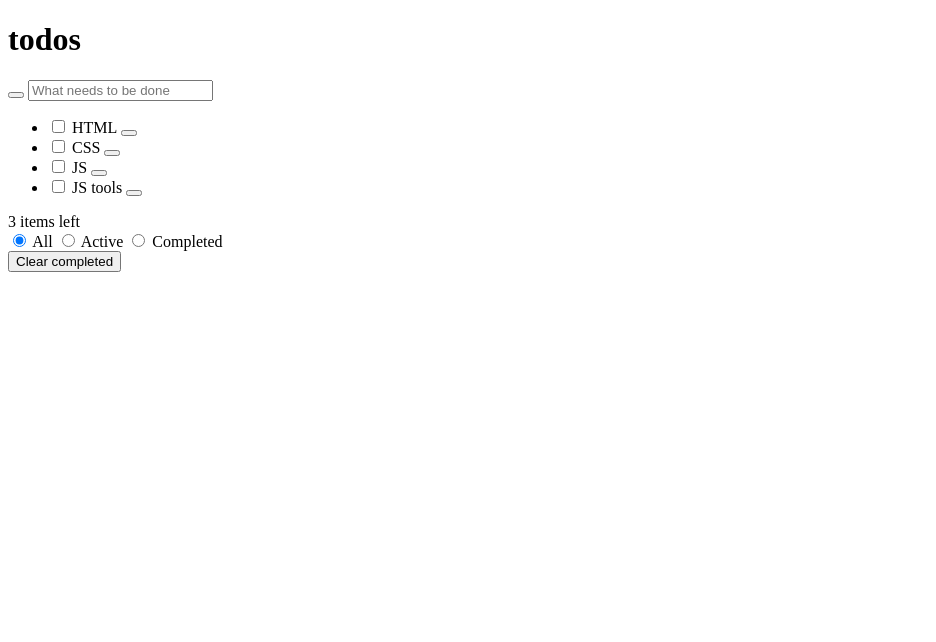
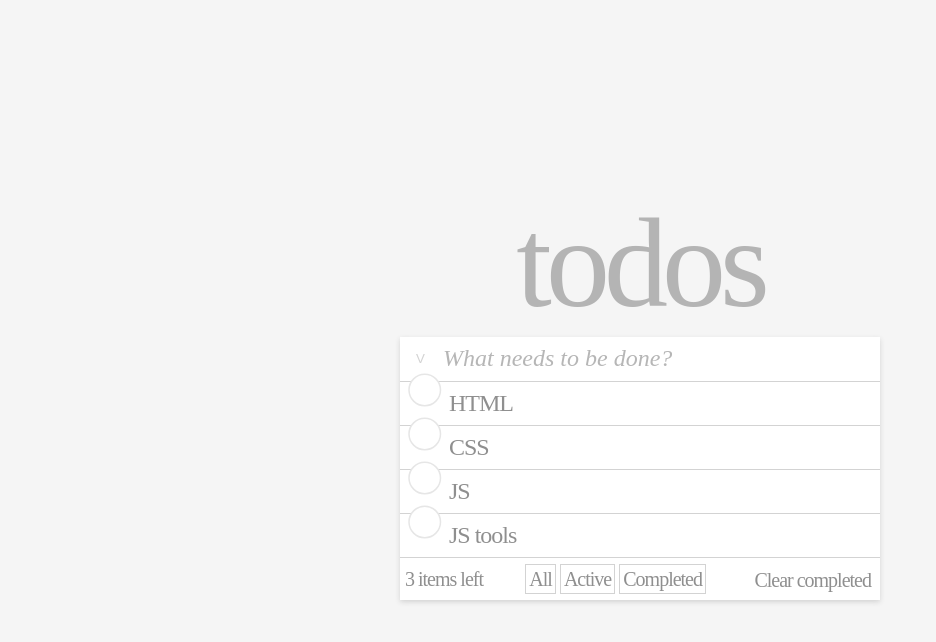
Before and after one commit to ok-technopolis-2020/Sakhibgareev_Ramis, a plain HTML site: page index.html in a window 1280 px wide. Shown: the whole page, without its empty margins (0-936 px from the left). Drawn offline with Linux system fonts and the light colour scheme.

Commit message:
Added style for hw1

```diff
--- a/index.html
+++ b/index.html
@@ -1,7 +1,8 @@
 <!DOCTYPE html>
 <html lang="en">
 <head>
-	<meta charset="UTF-8">
+    <meta charset="UTF-8">
+    <link rel="stylesheet" href="style.css">
 	<title>Test</title>
 </head>
 <body>
@@ -10,35 +11,36 @@
             <h1>todos</h1>
         </header>
 
+        <section class="white_body">
         <section class="new_todo">
             <button type="button" aria-label="Check or uncheck all"></button>
-            <input type="text" placeholder="What needs to be done" aria-label="Add new task">
+            <input type="text" placeholder="What needs to be done?" aria-label="Add new task">
         </section>
 
-        <section class="todos_list"></section>
+        <section class="todos_list">
             <ul>
                <li>
-                    <input type="checkbox" aria-label="Completed task: HTML">
+                    <input class="checkbox" type="checkbox" aria-label="Completed task: HTML">
                     <span>HTML</span>
-                    <button type="button" aria-label="Remove task: HTML"></button>
+                    <button type="button" aria-label="Remove task: HTML">X</button>
                 </li>
 
                 <li>
-                    <input type="checkbox" aria-label="Completed task: CSS">
+                    <input class="checkbox" type="checkbox" aria-label="Completed task: CSS">
                     <span>CSS</span>
-                    <button type="button" aria-label="Remove task: CSS"></button>
+                    <button type="button" aria-label="Remove task: CSS">X</button>
                 </li>
 
                 <li>
-                    <input type="checkbox" aria-label="Completed task: JS">
+                    <input class="checkbox" type="checkbox" aria-label="Completed task: JS">
                     <span>JS</span>
-                    <button type="button" aria-label="Remove task: JS"></button>
+                    <button type="button" aria-label="Remove task: JS">X</button>
                 </li>
 
                 <li>
-                    <input type="checkbox" aria-label="Completed task: JS tools">
+                    <input class="checkbox" type="checkbox" aria-label="Completed task: JS tools">
                     <span>JS tools</span>
-                    <button type="button" aria-label="Remove task: Js tools"></button>
+                    <button type="button" aria-label="Remove task: Js tools">X</button>
                 </li>
             </ul>
         </section>
@@ -47,16 +49,21 @@
             <span>3 items left</span>
 
             <div class="switchs">
+                <div class="buttons">
                 <input id="radioAll" type="radio" name="filter" checked="checked" aria-label="Filter: show all">
-                <label for="radioAll">All</label>
                 <input id="radioAct" type="radio" name="filter" aria-label="Filter: show only active">
-                <label for="radioAct">Active</label>
                 <input id="radioCom" type="radio" name="filter" aria-label="Filter: show only completed">
-                <label for="radioCom">Completed</label>
+                </div>
+                <div class="labels">
+                    <label for="radioAll">All</label>
+                    <label for="radioAct">Active</label>
+                    <label for="radioCom">Completed</label>
+                </div>
             </div>
 
             <button aria-label="Clear completed">Clear completed</button>
         </footer>
+        </section>
     </main>
 </body>
 </html>
--- /dev/null
+++ b/style.css
@@ -0,0 +1,187 @@
+body {
+    background-color: rgb(245, 245, 245);
+}
+
+.container {
+    width: 480px;
+    margin: auto;
+    margin-top: 15%;
+}
+
+/* Header */
+header {
+    width: fit-content;
+    margin: auto;
+    font-size: 64px;
+    color: rgb(180, 180, 180);
+    letter-spacing: -6px;
+}
+
+header h1 {
+    font-weight: 100;
+    font-family: Montserrat;
+    margin: 0;
+}
+
+/* Body of rest widnows */
+.white_body {
+    box-shadow: 0px 2px 5px lightgray;
+    background-color: white;
+}
+
+/* Section with text field and check all button */
+.new_todo {
+    height: 44px;
+    display: flex;
+    color:rgb(180, 180, 180);
+    font-style: italic;
+    font-size: 18px;
+    border: none;
+    width: 100%;
+    text-align: center;
+    border-bottom: solid lightgray 1px;
+}
+
+.new_todo button {
+    width: 44px;
+    background-color: white;
+    border: none;
+}
+
+
+.new_todo button::after {
+    content: "V";
+    color: lightgray;
+}
+
+.new_todo input {
+    font-family: Montserrat;
+    border: none;
+    font-size: 24px;
+}
+
+.new_todo input::placeholder {
+    font-style: italic;
+    color: rgb(182, 182, 182);
+}
+.new_todo input {
+    width: 100%;
+    font-style: normal;
+    color: rgb(97, 97, 97);
+}
+
+/* List of todos */
+
+.todos_list span {
+    font-family: Montserrat;
+    font-size: 24px;
+    letter-spacing: -1px;
+    font-weight: 100;
+    color: rgb(143, 143, 143);
+}
+
+.todos_list ul {
+    list-style-type: none;
+    padding-left: 0%;
+    margin: 0%;
+}
+
+.todos_list li button {
+    float: right;
+    background-color: white;
+    border: none;
+    margin-top: 5px;
+    margin-right: 5px;
+    opacity: 0;
+}
+
+.todos_list li:hover button {
+    opacity: 0.5;
+}
+
+.todos_list li {
+    padding-top: 8px;
+    padding-bottom: 8px;
+    border-bottom: lightgray solid 1px;
+}
+
+.todos_list input {
+    -ms-transform: scale(1.5); /* IE */
+    -moz-transform: scale(1.5); /* FF */
+    -webkit-transform: scale(1.5); /* Safari and Chrome */
+    -o-transform: scale(1.5); /* Opera */
+    transform: scale(1.5);
+    padding: 10px;
+}
+
+.todos_list input {
+    height: 0px;
+    margin-right: 28px;
+    opacity: 1;
+}
+
+.todos_list input::after {
+    content: '';
+    text-align: center;
+    display: inline-block;
+    width: 20px;
+    height: 20px;
+    margin-top: -28px;
+    margin-left: 5px;
+    border-radius: 50%;
+    border: 1px solid #E6E6E6;
+    background-color: #FFF;
+    vertical-align: middle;
+}
+
+.todos_list input:checked::after {
+    content: 'V';
+    background-color: lightgreen;
+}
+
+.todos_list input:checked + span {
+    text-decoration: line-through;
+}
+
+/* Footer */
+footer {
+    margin-top: 10px;
+    height: 32px;
+    display: flex;
+    justify-content: space-between;
+}
+
+footer span {
+    margin-left: 5px;
+}
+
+.switchs {
+    display: flex;
+}
+
+.switchs .buttons {
+    width: 0;
+    height: 0;
+    opacity: 0;
+}
+
+.switchs .labels label {
+    padding: 3px;
+    background-color: white;
+    border: lightgray solid 1px;
+}
+footer button {
+    border: none;
+    margin-bottom: 12px;
+    margin-right: 3px;
+    background-color: white;
+}
+
+footer button,
+footer label,
+footer span {
+    font-family: Montserrat;
+    font-size: 20px;
+    letter-spacing: -1px;
+    color: rgb(143, 143, 143)
+}
```
